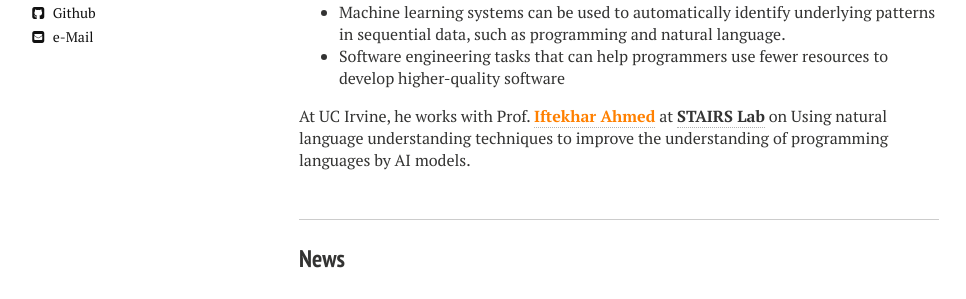
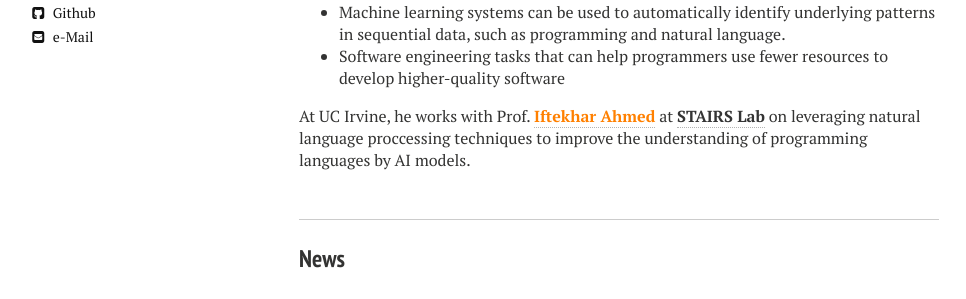
Before and after one commit to Jirigesi/Jirigesi.github.io, a Jekyll site: the page built from index.md, in a window 1280 px wide. Shown: the part 404-703 px from the top of the page, without its empty margins (21-987 px from the left). Built offline with Jekyll 4.4.1, drawn with Linux system fonts in a browser that asks for light colours; nearby versions of some CDN libraries; comment, search, counter and statistics services are not loaded.

Commit message:
Update index.md

```diff
--- a/index.md
+++ b/index.md
@@ -19,7 +19,7 @@ His research focuses on the interaction of two fields:
 - Machine learning systems can be used to automatically identify underlying patterns in sequential data, such as programming and natural language.
 - Software engineering tasks that can help programmers use fewer resources to develop higher-quality software
 
-At UC Irvine, he works with Prof. <a href="https://scholar.google.com/citations?user=_TdMD7sAAAAJ&hl=en" target="_blank" style="color:rgb(255,128,0)">**Iftekhar Ahmed**</a> at <a href="http://stairs.ics.uci.edu/" target="_blank">**STAIRS Lab**</a> on Using natural language understanding techniques to improve the understanding of programming languages by AI models.
+At UC Irvine, he works with Prof. <a href="https://scholar.google.com/citations?user=_TdMD7sAAAAJ&hl=en" target="_blank" style="color:rgb(255,128,0)">**Iftekhar Ahmed**</a> at <a href="http://stairs.ics.uci.edu/" target="_blank">**STAIRS Lab**</a> on leveraging natural language proccessing techniques to improve the understanding of programming languages by AI models.
 
 <br />
 
```
